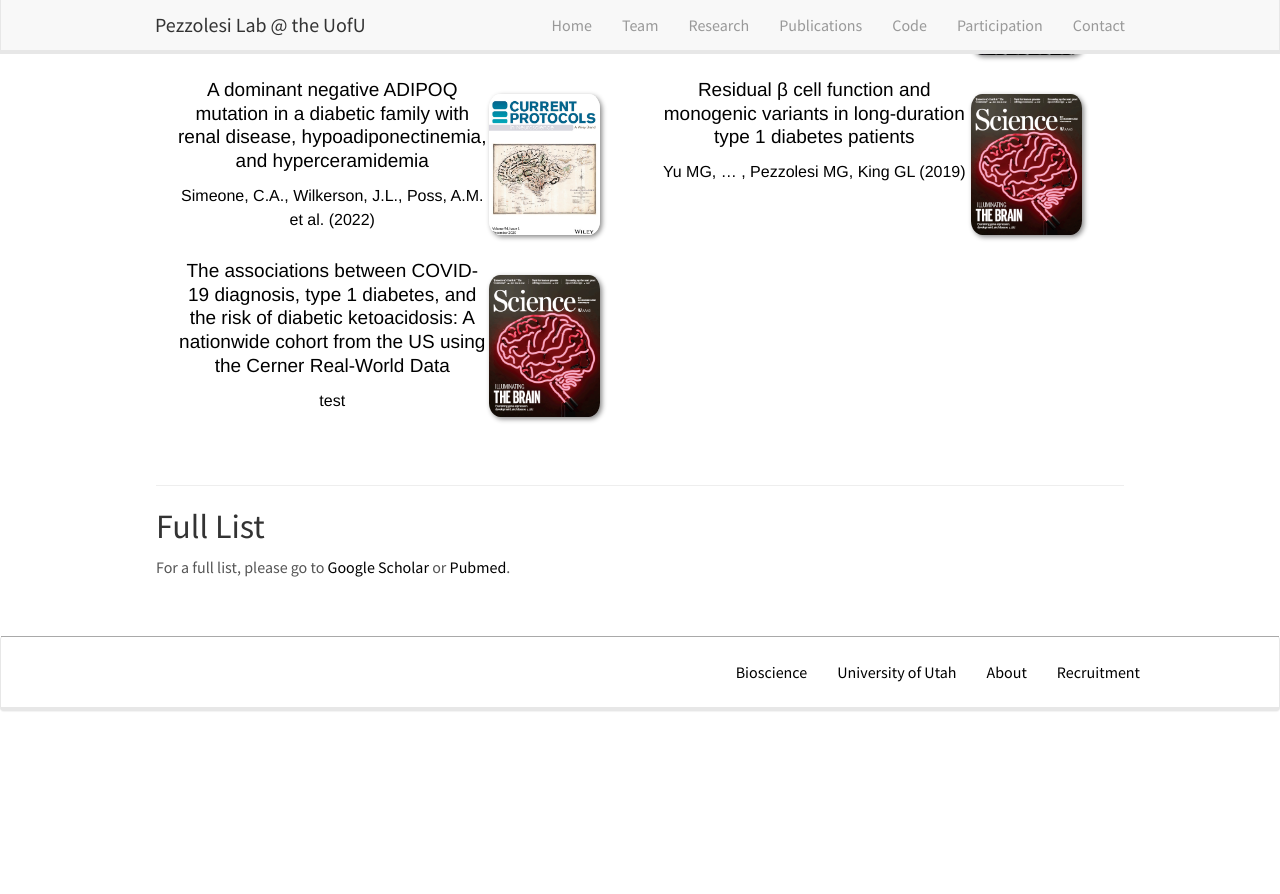
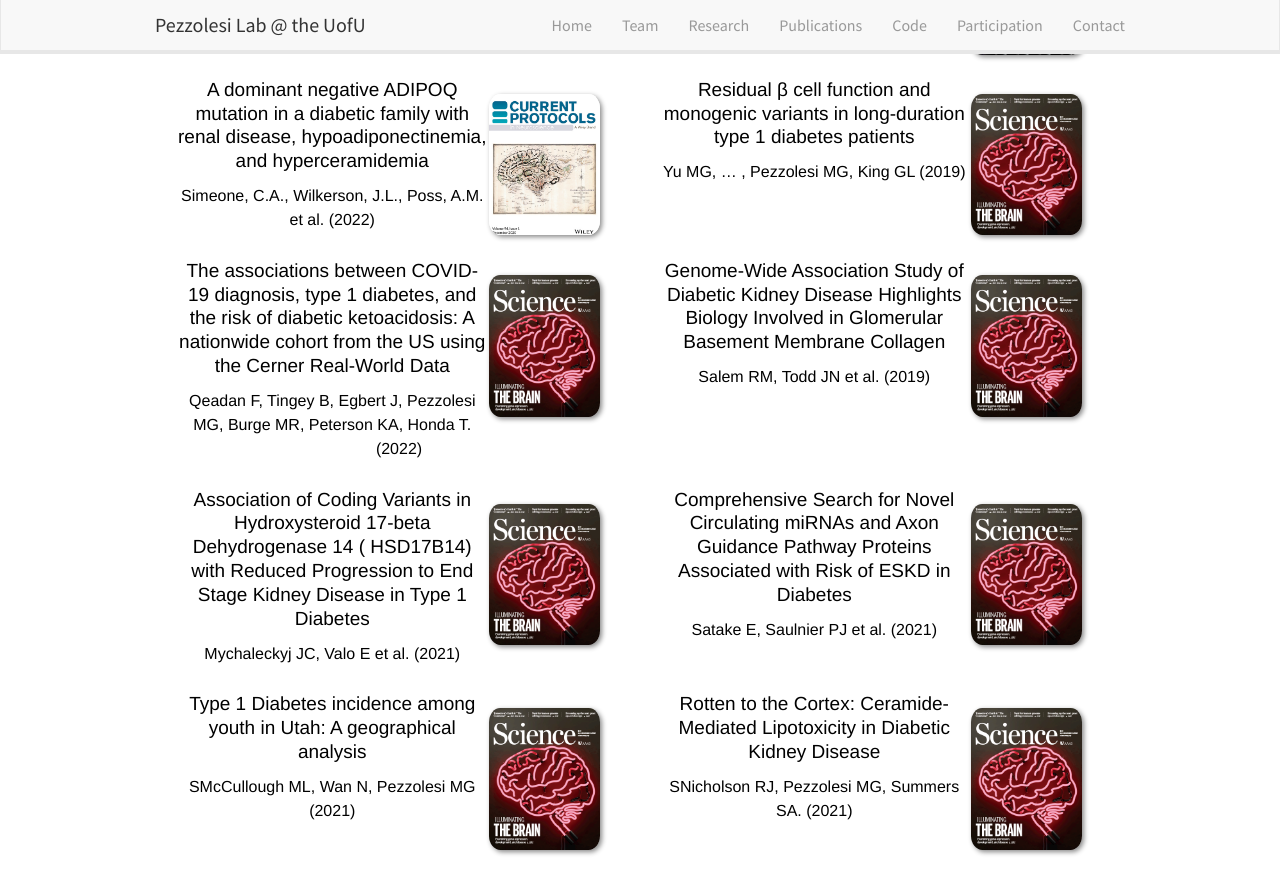
Before and after one commit to PezzolesiLab/pezzolesilab, a Jekyll site: the page built from _pages/publications.md, in a window 1280 px wide and 900 px high, scrolled down 310 px. Shown: the top 894 px of the window. Built offline with Jekyll 4.4.1, drawn with Linux system fonts in a browser that asks for light colours; nearby versions of some CDN libraries; before the commit the page ends 1043 px from its top, so only the background shows below that.

Commit message:
Added all papers

```diff
--- a/_data/publist.yml
+++ b/_data/publist.yml
@@ -39,9 +39,59 @@
 - title: "The associations between COVID-19 diagnosis, type 1 diabetes, and the risk of diabetic ketoacidosis: A nationwide cohort from the US using the Cerner Real-World Data"
   image: An2018.gif
   description:
-  authors: Qeadan F, Tingey B, Egbert J, Pezzolesi MG, Burge MR, Peterson KA, Honda T.
+  authors:
   link:
     url: https://pubmed.ncbi.nlm.nih.gov/35439266/
-    display:  test
+    display:  Qeadan F, Tingey B, Egbert J, Pezzolesi MG, Burge MR, Peterson KA, Honda T. (2022)
   highlight: 1
   news2:
+
+- title: "Genome-Wide Association Study of Diabetic Kidney Disease Highlights Biology Involved in Glomerular Basement Membrane Collagen"
+  image: An2018.gif
+  description:
+  authors:
+  link:
+    url: https://pubmed.ncbi.nlm.nih.gov/31537649/
+    display:  Salem RM, Todd JN et al. (2019)
+  highlight: 1
+  news2:
+
+- title: "Association of Coding Variants in Hydroxysteroid 17-beta Dehydrogenase 14 ( HSD17B14) with Reduced Progression to End Stage Kidney Disease in Type 1 Diabetes"
+  image: An2018.gif
+  description:
+  authors:
+  link:
+    url: https://pubmed.ncbi.nlm.nih.gov/34261756/
+    display:  Mychaleckyj JC, Valo E et al. (2021)
+  highlight: 1
+  news2:
+
+- title: "Comprehensive Search for Novel Circulating miRNAs and Axon Guidance Pathway Proteins Associated with Risk of ESKD in Diabetes"
+  image: An2018.gif
+  description:
+  authors:
+  link:
+    url: https://pubmed.ncbi.nlm.nih.gov/34140396/
+    display:  Satake E, Saulnier PJ et al. (2021)
+  highlight: 1
+  news2:
+
+- title: "Type 1 Diabetes incidence among youth in Utah: A geographical analysis"
+  image: An2018.gif
+  description:
+  authors:
+  link:
+    url: https://pubmed.ncbi.nlm.nih.gov/33933801/
+    display:  SMcCullough ML, Wan N, Pezzolesi MG (2021)
+  highlight: 1
+  news2:
+
+- title: "Rotten to the Cortex: Ceramide-Mediated Lipotoxicity in Diabetic Kidney Disease"
+  image: An2018.gif
+  description:
+  authors:
+  link:
+    url: https://pubmed.ncbi.nlm.nih.gov/33933801/
+    display:  SNicholson RJ, Pezzolesi MG, Summers SA. (2021)
+  highlight: 1
+  news2:
```
